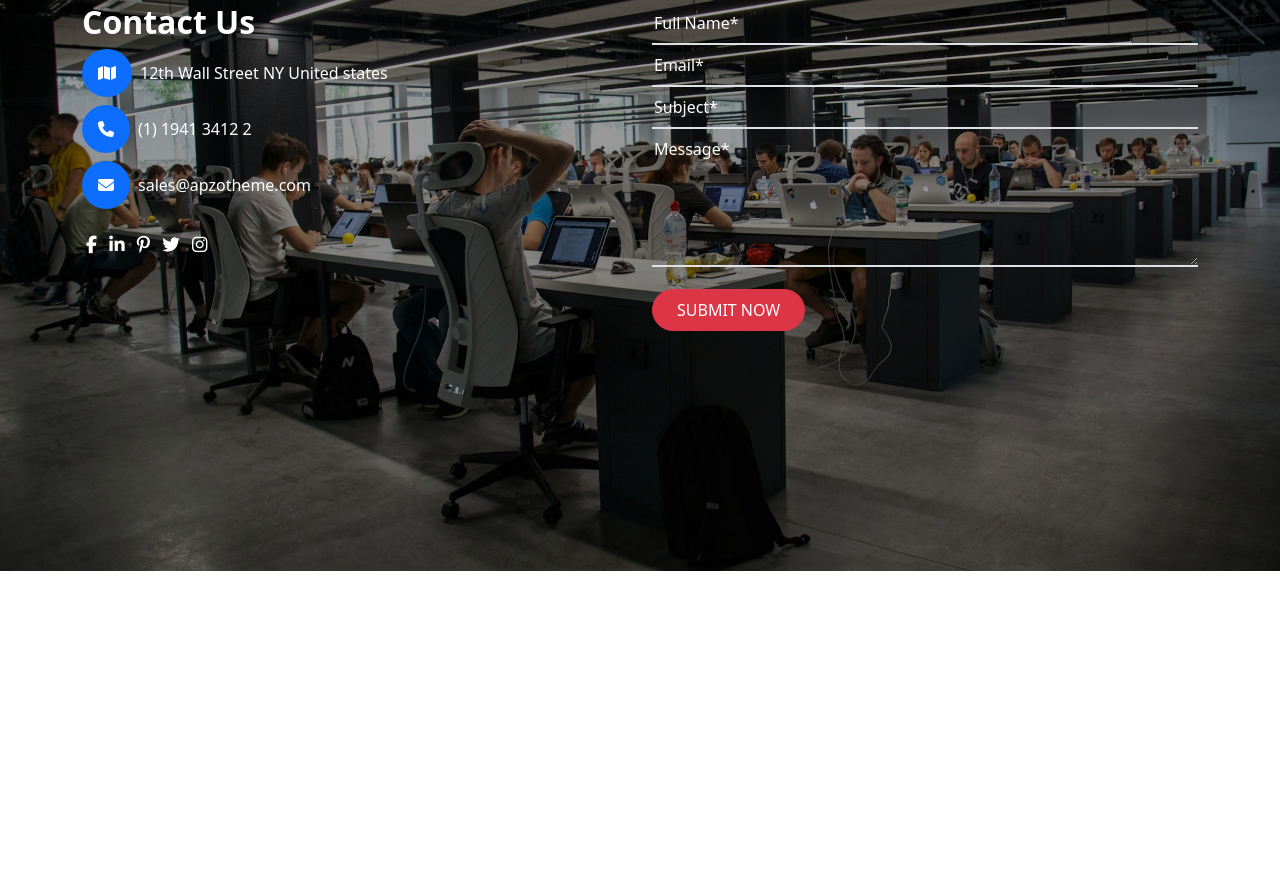
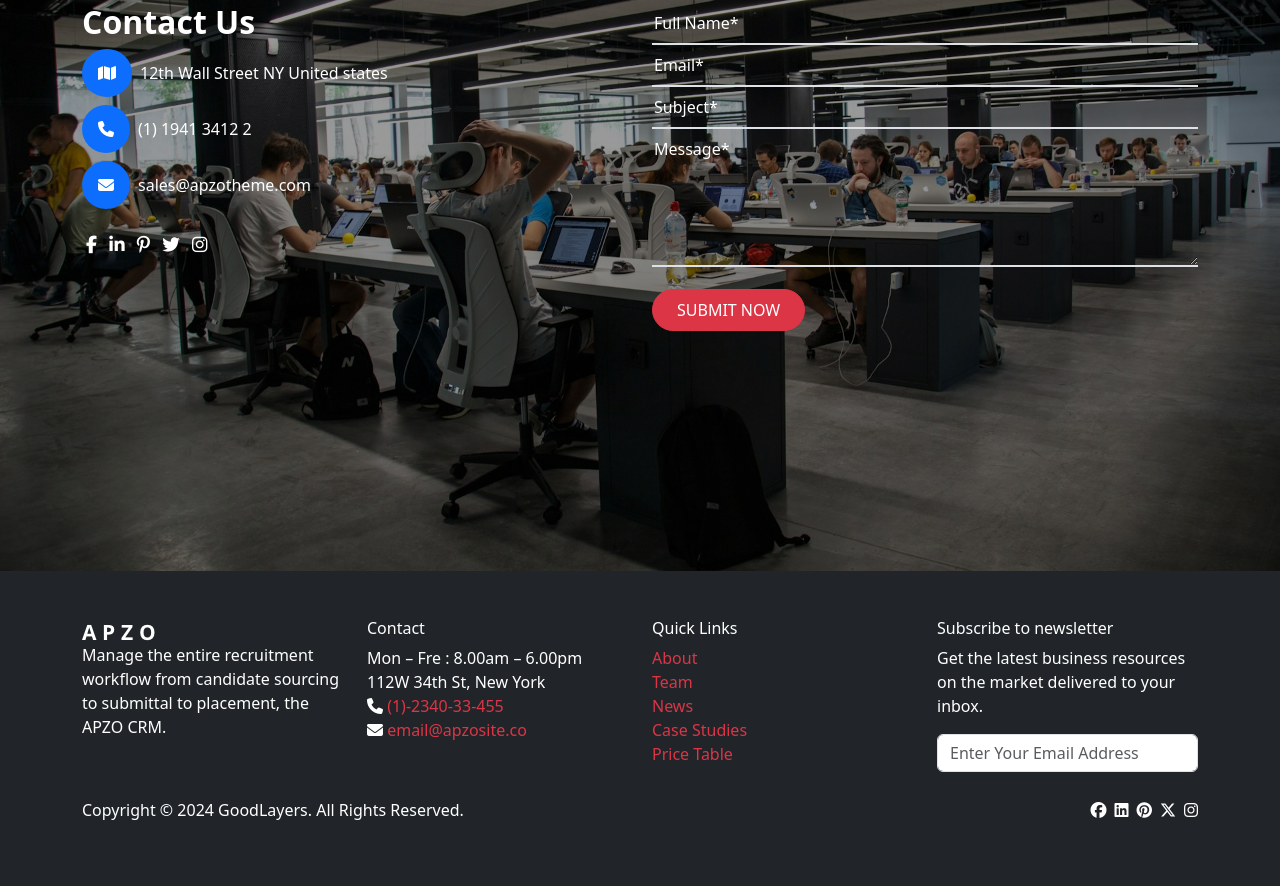
Before and after one commit to ParvinAlasgar/Apzo-LandingPage, a plain HTML site: page public/index.html in a window 1280 px wide. Shown: the part 4400-5286 px from the top of the page. Before the commit the page ends 4971 px from the top, so only its background shows below. Drawn offline with Linux system fonts and the light colour scheme.

Commit message:
add: added footer section.

```diff
--- a/public/index.html
+++ b/public/index.html
@@ -363,5 +363,118 @@
         </div>
       </section>
     </main>
+    <!-- Footer -->
+    <footer id="footer" class="bg-dark py-5">
+      <div class="container">
+        <div class="row">
+          <div class="col-lg-3 col-md-3 col-sm-6">
+            <img src="../src/assets/images/logo-footer.png" alt="logo" />
+            <p class="text-white">
+              Manage the entire recruitment workflow from candidate sourcing to
+              submittal to placement, the APZO CRM.
+            </p>
+          </div>
+          <div class="col-lg-3 col-md-3 col-sm-6">
+            <h6 class="text-white">Contact</h6>
+            <ul class="list-unstyled">
+              <li class="text-white">Mon – Fre : 8.00am – 6.00pm</li>
+              <li class="text-white">112W 34th St, New York</li>
+              <li>
+                <a
+                  class="text-decoration-none text-danger"
+                  href="teL:1234033455"
+                  ><i class="fa-solid fa-phone text-white"></i>
+                  (1)-2340-33-455</a
+                >
+              </li>
+              <li>
+                <a
+                  class="text-decoration-none text-danger"
+                  href="mailto:email@apzosite.co"
+                  ><i class="fa-solid fa-envelope text-white"></i>
+                  email@apzosite.co</a
+                >
+              </li>
+            </ul>
+          </div>
+          <div class="col-lg-3 col-md-3 col-sm-6">
+            <h6 class="text-white">Quick Links</h6>
+            <ul class="list-unstyled">
+              <li>
+                <a class="text-decoration-none text-danger" href="#about"
+                  >About</a
+                >
+              </li>
+              <li>
+                <a class="text-decoration-none text-danger" href="#team"
+                  >Team</a
+                >
+              </li>
+              <li>
+                <a class="text-decoration-none text-danger" href="#">News</a>
+              </li>
+              <li>
+                <a class="text-decoration-none text-danger" href="#"
+                  >Case Studies</a
+                >
+              </li>
+              <li>
+                <a class="text-decoration-none text-danger" href="#price"
+                  >Price Table</a
+                >
+              </li>
+            </ul>
+          </div>
+          <div class="col-lg-3 col-md-3 col-sm-6">
+            <h6 class="text-white">Subscribe to newsletter</h6>
+            <p class="text-white">
+              Get the latest business resources on the market delivered to your
+              inbox.
+            </p>
+            <input
+              class="form-control"
+              type="email"
+              placeholder="Enter Your Email Address"
+            />
+          </div>
+        </div>
+        <div class="row bottom mt-3">
+          <div class="col-lg-6 col-md-7 col-sm-10 col-12">
+            <p class="text-white">
+              Copyright © 2024 GoodLayers. All Rights Reserved.
+            </p>
+          </div>
+          <div class="col-lg-6 col-md-5 col-sm-2 col-12">
+            <ul class="d-flex list-unstyled column-gap-2 justify-content-end">
+              <li>
+                <a class="text-white text-decoration-none" href="#"
+                  ><i class="fa-brands fa-facebook"></i
+                ></a>
+              </li>
+              <li>
+                <a class="text-white text-decoration-none" href="#"
+                  ><i class="fa-brands fa-linkedin"></i
+                ></a>
+              </li>
+              <li>
+                <a class="text-white text-decoration-none" href="#"
+                  ><i class="fa-brands fa-pinterest"></i
+                ></a>
+              </li>
+              <li>
+                <a class="text-white text-decoration-none" href="#"
+                  ><i class="fa-brands fa-x-twitter"></i
+                ></a>
+              </li>
+              <li>
+                <a class="text-white text-decoration-none" href="#"
+                  ><i class="fa-brands fa-instagram"></i
+                ></a>
+              </li>
+            </ul>
+          </div>
+        </div>
+      </div>
+    </footer>
   </body>
 </html>
--- a/src/assets/sass/_responsive.scss
+++ b/src/assets/sass/_responsive.scss
@@ -101,6 +101,13 @@
       padding: 7rem 0;
     }
   }
+  #footer {
+    .bottom {
+      P {
+        font-size: 0.9rem !important;
+      }
+    }
+  }
 }
 
 // Extra Small devices (tablets, 320px and down)
@@ -126,4 +133,14 @@
       }
     }
   }
+  #footer {
+    .bottom {
+      P {
+        font-size: 0.8rem !important;
+      }
+      ul {
+        justify-content: start !important;
+      }
+    }
+  }
 }
```
Also changed, not shown: src/assets/sass/style.css, 1 other file.
